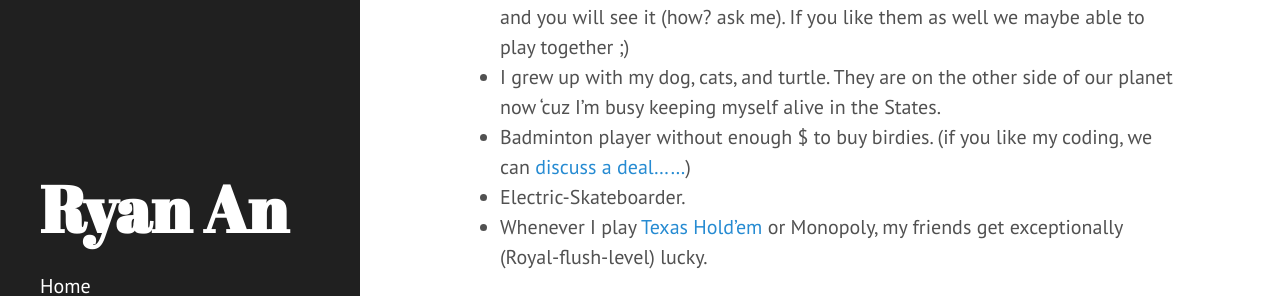
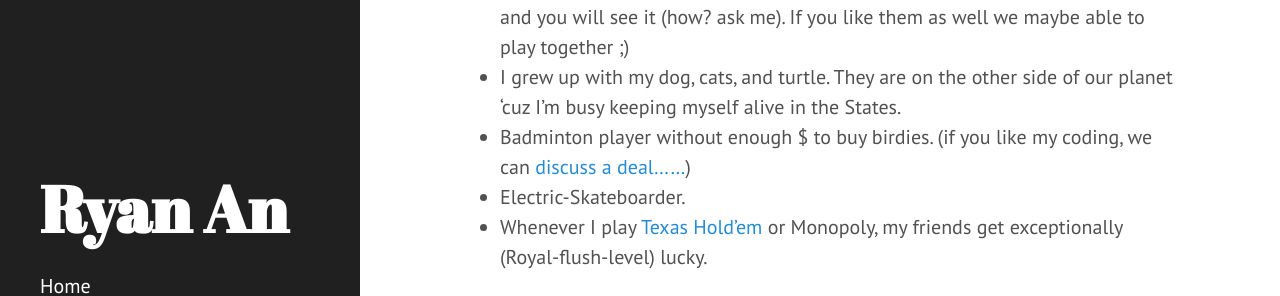
Before and after one commit to ryeii/ryeii.github.io, a Jekyll site: the page built from Misc.md, in a window 1280 px wide. Shown: the part 366-662 px from the top of the page. Built offline with Jekyll 4.4.1, drawn with Linux system fonts in a browser that asks for light colours.

Commit message:
minor changes

```diff
--- a/Misc.md
+++ b/Misc.md
@@ -10,7 +10,7 @@
 
 ## Fun Facts
 * I am a hundred-hours [starllaris](https://www.paradoxinteractive.com/games/stellaris/about) and [civilization](https://civilization.com/) player. Just add me on steam and you will see it (how? ask me). If you like them as well we maybe able to play together ;)
-* I grew up with my dog, cats, and turtle. They are on the other side of our planet now 'cuz I'm busy keeping myself alive in the States.
+* I grew up with my dog, cats, and turtle. They are on the other side of our planet  'cuz I'm busy keeping myself alive in the States.
 * Badminton player without enough $ to buy birdies. (if you like my coding, we can [discuss a deal......]({{ site.baseurl }}contact/))
 * Electric-Skateboarder.
 * Whenever I play <a href="https://en.wikipedia.org/wiki/Texas_hold_'em">Texas Hold'em</a> or Monopoly, my friends get exceptionally (Royal-flush-level) lucky.
```
